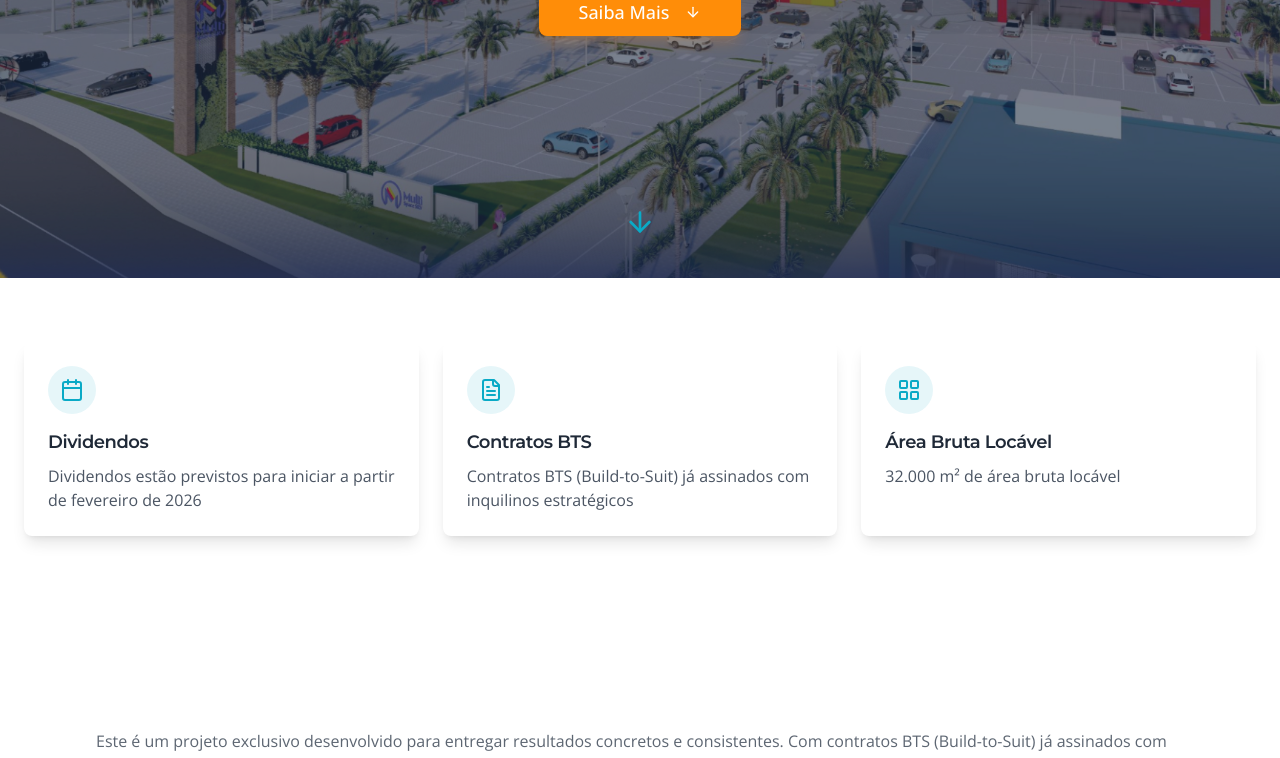
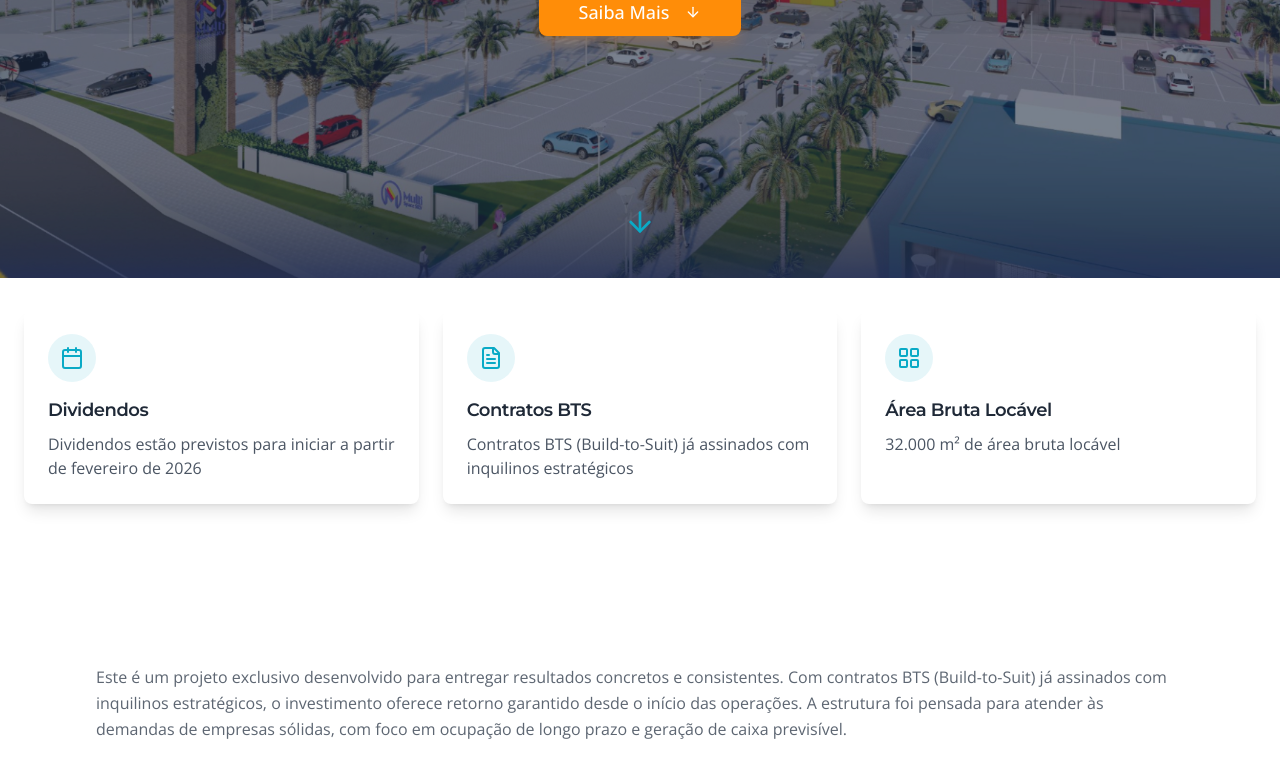
Before and after one commit to biancabela/joinville-investment-hub, a React (Vite) app: page / in a window 1280 px wide. Shown: the part 522-1280 px from the top of the page. Built offline with nearby package versions, Linux system fonts and the light colour scheme.

Commit message:
Fix: Adjust FeatureCards position
Move the FeatureCards component to be between the main and secondary sections.

```diff
--- a/src/components/FeatureCards.tsx
+++ b/src/components/FeatureCards.tsx
@@ -4,7 +4,7 @@ import { Calendar, FileText, LayoutGrid } from "lucide-react";
 
 const FeatureCards = () => {
   return (
-    <section className="py-16 bg-white" id="features">
+    <section className="py-8 bg-white" id="features">
       <div className="container mx-auto px-4 md:px-6">
         <div className="grid grid-cols-1 md:grid-cols-3 gap-6">
           {/* Card 1 - Dividendos */}
--- a/src/pages/Index.tsx
+++ b/src/pages/Index.tsx
@@ -49,6 +49,7 @@ const Index = () => {
     <div className="min-h-screen bg-white">
       <Header />
       <main>
+        {/* Moved FeatureCards to appear earlier in the page structure */}
         <div className="scroll-animate">
           <FeatureCards />
         </div>
```
